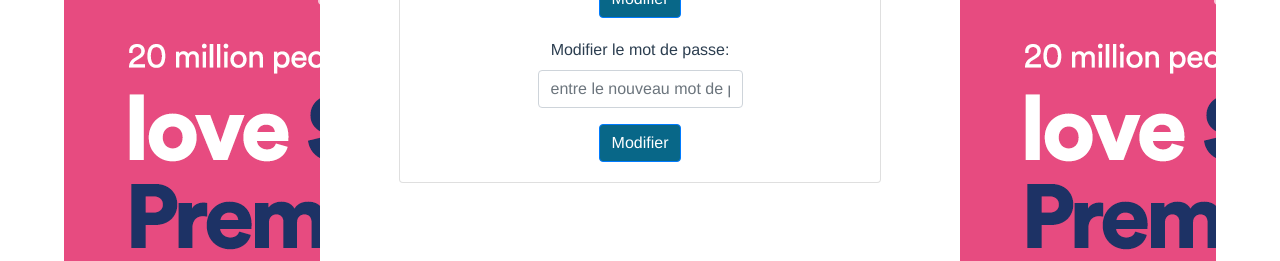
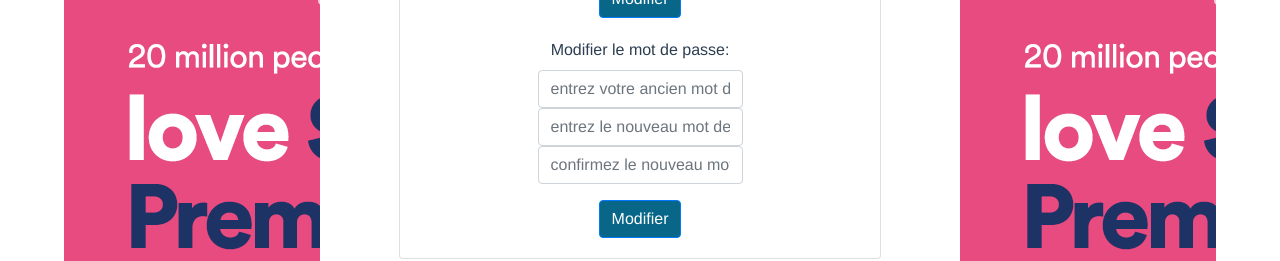
Before and after one commit to gti525/h19-social, a Vue app: page /#/Parametres in a window 1280 px wide. Shown: the part 307-568 px from the top of the page. Built offline with nearby package versions, Linux system fonts and the light colour scheme; what vue-resource would draw is missing.

Commit message:
new mdp input

```diff
--- a/src/components/Parametres.vue
+++ b/src/components/Parametres.vue
@@ -50,7 +50,9 @@
                 <div class="col-6">
                   <label for="mot de passe">Modifier le mot de passe:</label>
                   <div class="form-group">
-                    <input type="password" class="form-control" id="mot de passe" v-model="input.password" placeholder="entre le nouveau mot de passe" name="mot de passe">
+				    <input type="password" class="form-control" id="old mot de passe" v-model="input.oldPassword" placeholder="entrez votre ancien mot de passe" name="old mot de passe">
+					<input type="password" class="form-control" id="mot de passe" v-model="input.password" placeholder="entrez le nouveau mot de passe" name="mot de passe">
+                    <input type="password" class="form-control" id="mot de passe confirme" v-model="input.passwordConfirmed" placeholder="confirmez le nouveau mot de passe" name="mot de passe confirme">
                   </div>
                   <button type="Modifier" class="btn btn-primary" variant="primary" @click="changePassword">Modifier</button>
                 </div>
@@ -72,7 +74,9 @@
       return {
         file: '',
 		input: {
-		password: ""
+		oldPassword: "",
+		password: "",
+		passwordConfirmed: ""
         }
       }
     },
@@ -99,8 +103,10 @@
           });
         },
 		changePassword: function() {
+		if (this.input.password == this.input.passwordConfirmed){
 			var data = {
-            "Password": this.input.password
+				"OldPassword" : this.input.oldPassword,
+				"Password": this.input.passwordConfirmed
 			  };
 
 			  this.$http.patch('https://localhost:5001/api/Client/resetpassword',
@@ -113,8 +119,13 @@
 				.then(response=> {
 				  alert("Mot de pass réinitialisé! \n ");
 				}).catch(response=> {
+				alert("Ancien mot de passe invalide !\n ");
 				console.log(response);
 			  });
+			}
+			else {
+				alert("Les nouveaux mots de passe ne sont pas identiques !\n ");
+			}
         },
         imgSelected: function($event) {
           this.file = $event.target.files[0];
```
Lines whose indentation alone changed are shown as unchanged.
